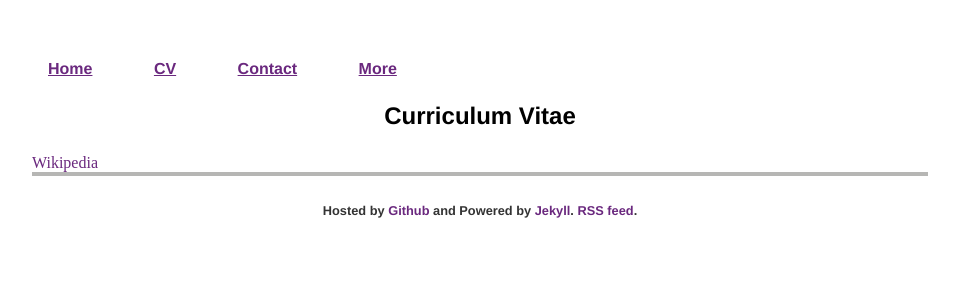
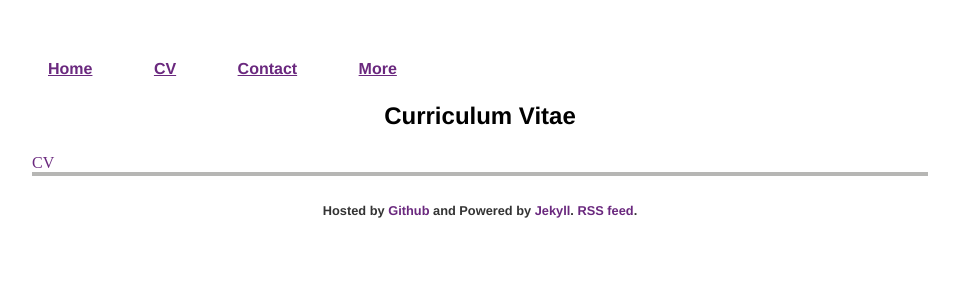
Before and after one commit to nichrishayes/nichrishayes.github.io, a Jekyll site: the page built from cv/index.html, in a window 1280 px wide. Shown: the top 300 px of the page, without its empty margins (160-1119 px from the left). Built offline with Jekyll 4.4.1, drawn with Linux system fonts in a browser that asks for light colours.

Commit message:
Update index.html

```diff
--- a/cv/index.html
+++ b/cv/index.html
@@ -9,7 +9,7 @@ title: Nick Christopher-Hayes, BA - CV
 	<center><img border="0" src="https://dl.dropboxusercontent.com/u/256999009/curriculum_vitae.pdf" alt="download CV" width="75%" height= "75%"></center>
 </a> -->
 
-<a href="http://en.wikipedia.org/">Wikipedia</a>
+<a href="https://dl.dropboxusercontent.com/u/256999009/curriculum_vitae.pdf" download >CV</a>
 <div
-     class="box"><iframe src="http://en.wikipedia.org/" width = "500px" height = "500px"></iframe>
+     class="box"><center><iframe src="https://dl.dropboxusercontent.com/u/256999009/curriculum_vitae.pdf" width = "500px" height = "500px"></iframe><center>
 </div>
```
